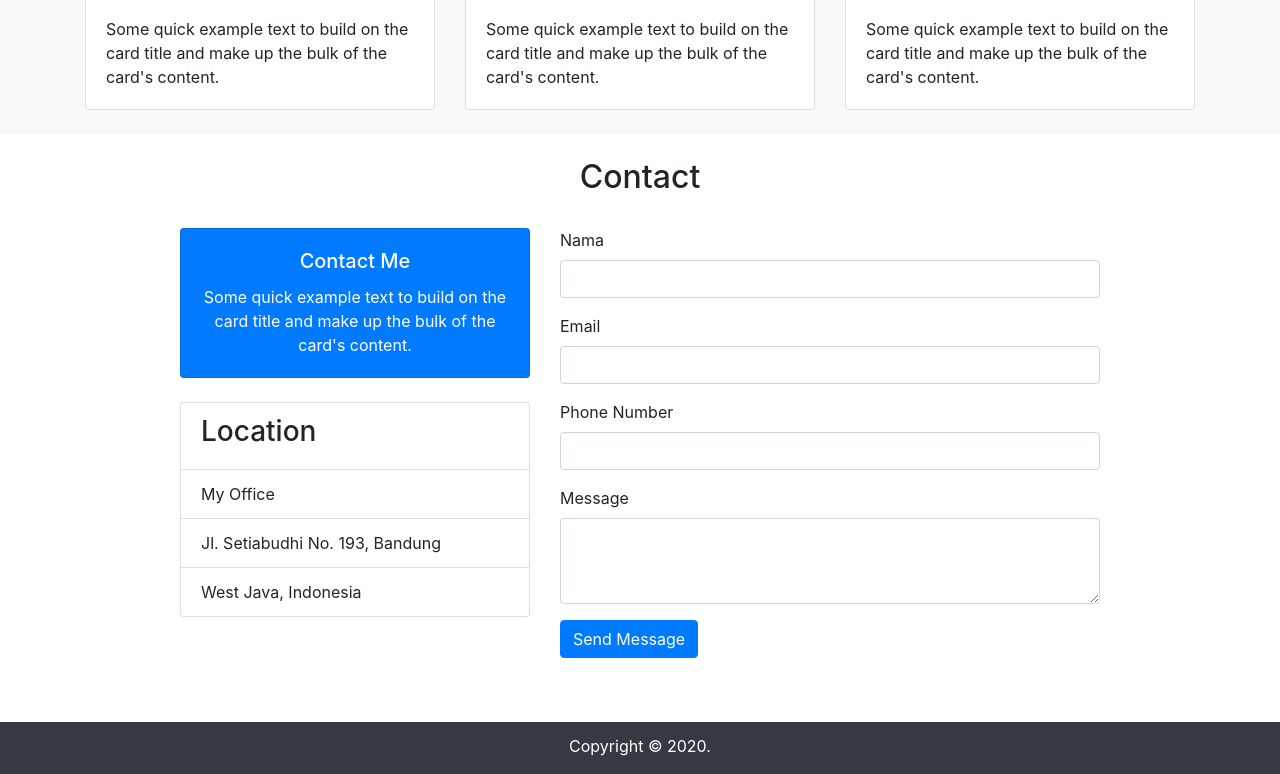
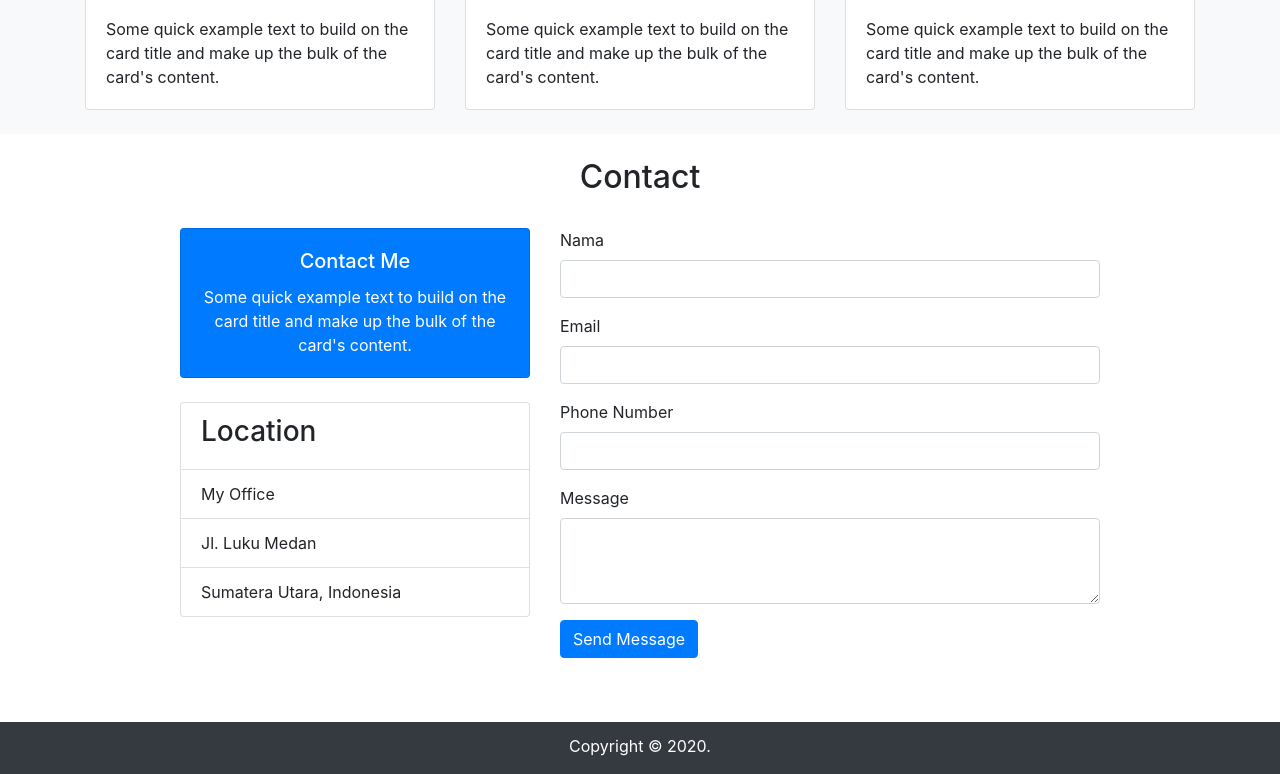
Before and after one commit to Triandes/triandes.github.io, a plain HTML site: page index.html in a window 1280 px wide. Shown: the part 1754-2528 px from the top of the page. Drawn offline with nearby package versions, Linux system fonts and the light colour scheme.

Commit message:
update index

```diff
--- a/index.html
+++ b/index.html
@@ -159,8 +159,8 @@
             <ul class="list-group mb-4">
               <li class="list-group-item"><h3>Location</h3></li>
               <li class="list-group-item">My Office</li>
-              <li class="list-group-item">Jl. Setiabudhi No. 193, Bandung</li>
-              <li class="list-group-item">West Java, Indonesia</li>
+              <li class="list-group-item">Jl. Luku Medan</li>
+              <li class="list-group-item">Sumatera Utara, Indonesia</li>
             </ul>
           </div>
 
```
